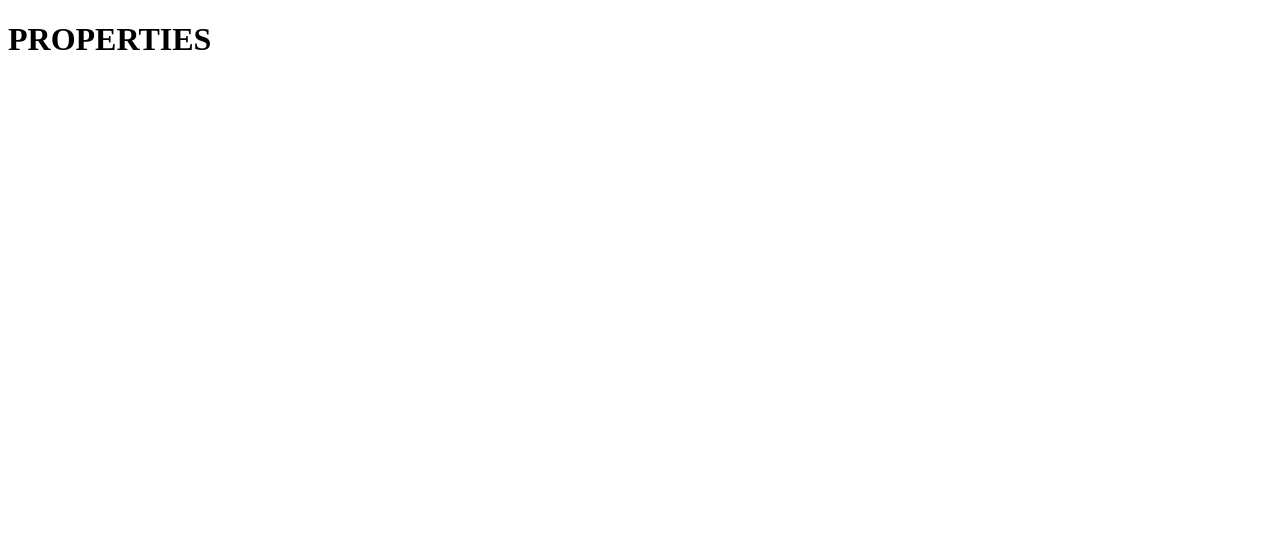
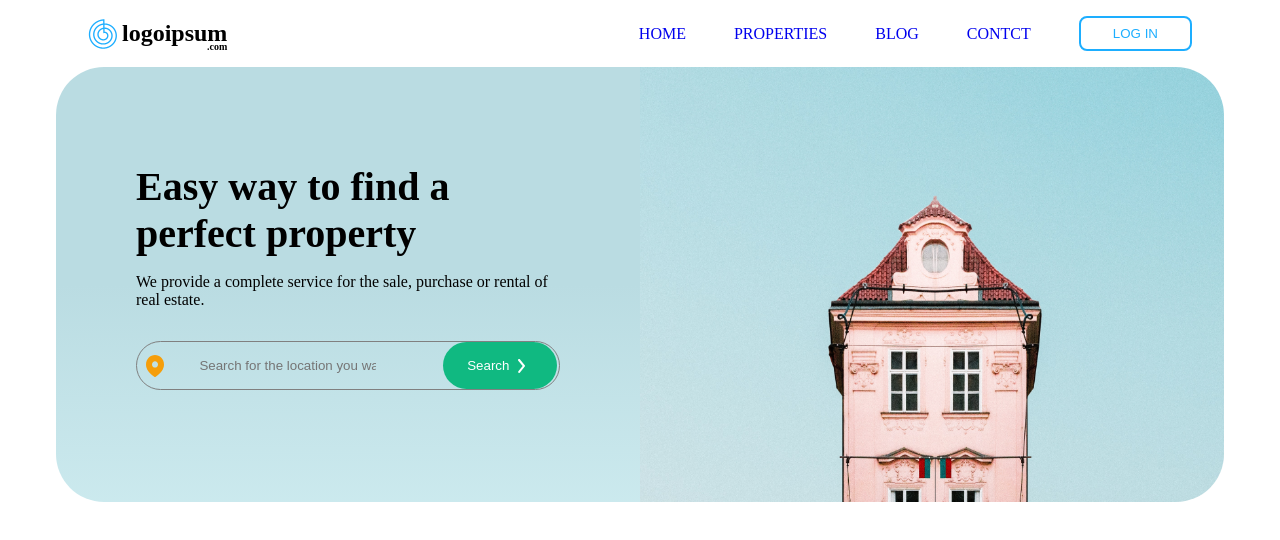
Before and after one commit to Bouanaya/brif02, a plain HTML site: page Page/properties.html in a window 1280 px wide. Drawn offline with Linux system fonts and the light colour scheme.

Commit message:
craete footer et first setion property

```diff
--- a/Page/properties.html
+++ b/Page/properties.html
@@ -1,11 +1,68 @@
 <!DOCTYPE html>
 <html lang="en">
 <head>
-    <meta charset="UTF-8">
-    <meta name="viewport" content="width=device-width, initial-scale=1.0">
-    <title>Document</title>
+    <head>
+        <meta charset="UTF-8" />
+        <meta name="viewport" content="width=device-width, initial-scale=1.0" />
+        <meta name="description" content="properties" />
+        <title>properties</title>
+        <link rel="stylesheet" href="../css/style.css" />
+        <link rel="stylesheet" href="../css/variables.css" />
+      </head>
 </head>
 <body>
-    <h1>PROPERTIES</h1>
+    <div class="container">
+    <header>
+        <div class="logo">
+          <a href="../index.html">
+            <img src="../icons/iconHome/Logo.svg" aria-label="logo" alt="logo" />
+            <div class="nom-logo">
+              <span>logoipsum</span>
+              <div class="sou-logo">
+                <span>.com</span>
+              </div>
+            </div>
+          </a>
+        </div>
+        <nav>
+          <ul>
+            <li><a href="../index.html">HOME</a></li>
+            <li><a href="../Page/properties.html">PROPERTIES</a></li>
+            <li><a href="../Page/blog.html">BLOG</a></li>
+            <li><a href="../Page/contact.html">CONTCT</a></li>
+          </ul>
+          <a href="../Page/login.html"><button>LOG IN</button></a>
+        </nav>
+      </header>
+
+      <section class="properties">
+        <div class="hero-proprty">
+          <div class="pro-centent">
+            <h1>
+                Easy way to find a <br>
+                perfect property
+            </h1>
+            <p>
+                We provide a complete service for the sale,
+                purchase or rental of real estate.
+            </p>
+           <div class="inp-proprety">
+            <div class="inp-pro">
+            <img src="../icons/iconHome/locationpro.svg" alt="">
+            <input type="text" placeholder="Search for the location you want!">
+        </div>
+            <button>Search <img src="../icons/iconHome/flechright.svg" alt=""></button>
+           </div>
+          </div>
+          <div class="Real-img">
+            <img src="../imgs/imgHome/image10.png" alt="image" />
+          </div>
+        </div>
+      </section>
+      <section>
+        <div class="pro"></div>
+      </section>
+    </div>
+
 </body>
 </html>
--- a/css/style.css
+++ b/css/style.css
@@ -212,7 +212,7 @@ text-transform: uppercase;
 
 } */
  .Recently{
-  padding-bottom:3rem ;
+  padding-bottom:3.5rem ;
  }
 .Recently .Recently-bar{
   display: flex;
@@ -276,11 +276,17 @@ text-transform: uppercase;
 .Box-content .price button:hover{
 background-color: #8f90a6c2;
 }
-.Real{
+.Real ,.hero-proprty{
   display: grid;
   grid-template-columns: repeat(2, 1fr);
   border-radius: 3rem;
   margin-bottom: 3rem;
+}
+.hero-proprty .pro-centent {
+  background: linear-gradient(to top,#96d3dc7e, #badce2,  #badce2);
+  border-radius: 3rem 0 0 3rem;
+  padding: 5rem ;
+
 }
 .Real-centent{
 
@@ -288,9 +294,50 @@ background-color: #8f90a6c2;
   border-radius: 3rem 0 0 3rem;
   padding: 5rem ;
 }
-.Real-centent h1{
+.Real-centent h1 {
   font-size: 2.5rem;
   margin-bottom: 3rem;
+}
+.hero-proprty .pro-centent h1{
+  margin: 1rem 0;
+  font-size: 2.5rem;
+}
+.hero-proprty .pro-centent p{
+  margin: 1rem 0;
+}
+.pro-centent .inp-proprety{
+  display: flex;
+  border: 1px solid gray;
+  justify-content: space-between;
+  width: 100%;
+  align-items: center;
+  padding: 0 0.1rem;
+  margin-top: 2rem;
+  margin-bottom: 2rem;
+  border-radius: 2rem;
+}
+.inp-pro{
+  display: flex;
+  align-items: center;
+  gap: 1rem;
+}
+.inp-pro img{
+  margin-left: 0.3rem;
+}
+.inp-pro input {
+  border: none;
+  outline: none;
+  background-color: transparent;
+  padding: 1rem;
+}
+.inp-proprety button{
+  padding: 0.7rem 1.5rem;
+  border-radius: 2rem;
+  border: none;
+  display: flex;
+  align-items: center;
+  background-color:#10B981;
+  color: white;
 }
 .Real-centent p{
   color: var(--secondary-color);
@@ -363,7 +410,7 @@ padding: 0 1rem;
 }
 .inp{
   padding: 0.6rem;
-  border: 1px solid var(--secondary-color);
+  border: 1px solid rgba(128, 128, 128, 0.635);
   border-radius:0.5rem;
   margin-top: 1rem;
   display: flex;
```
Also changed, not shown: icons/iconHome/flechright.svg (added), icons/iconHome/locationpro.svg (added), imgs/imgHome/image10.png (added).
